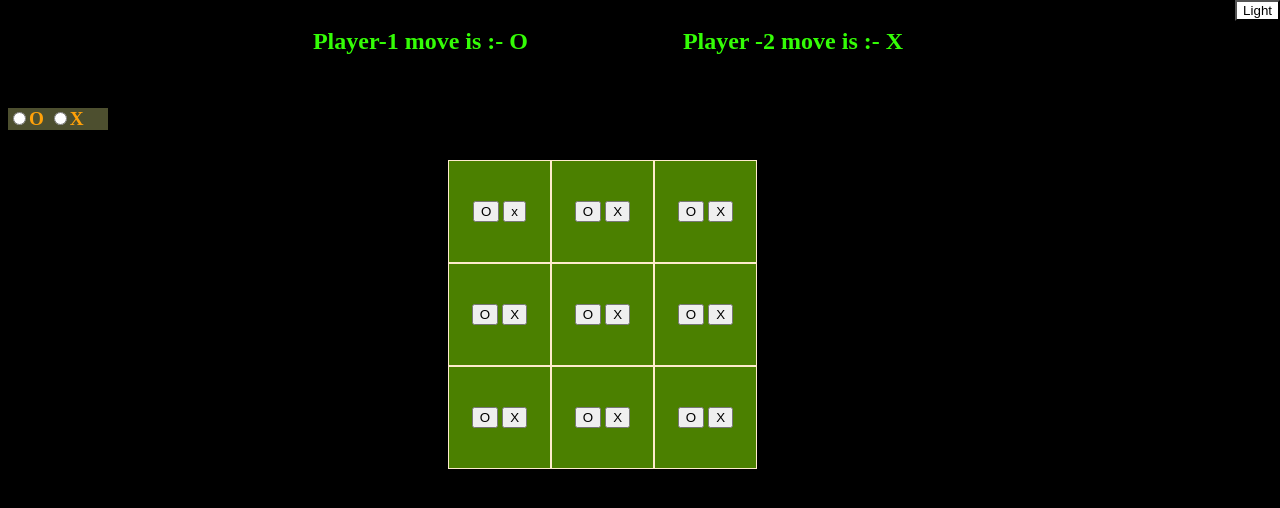
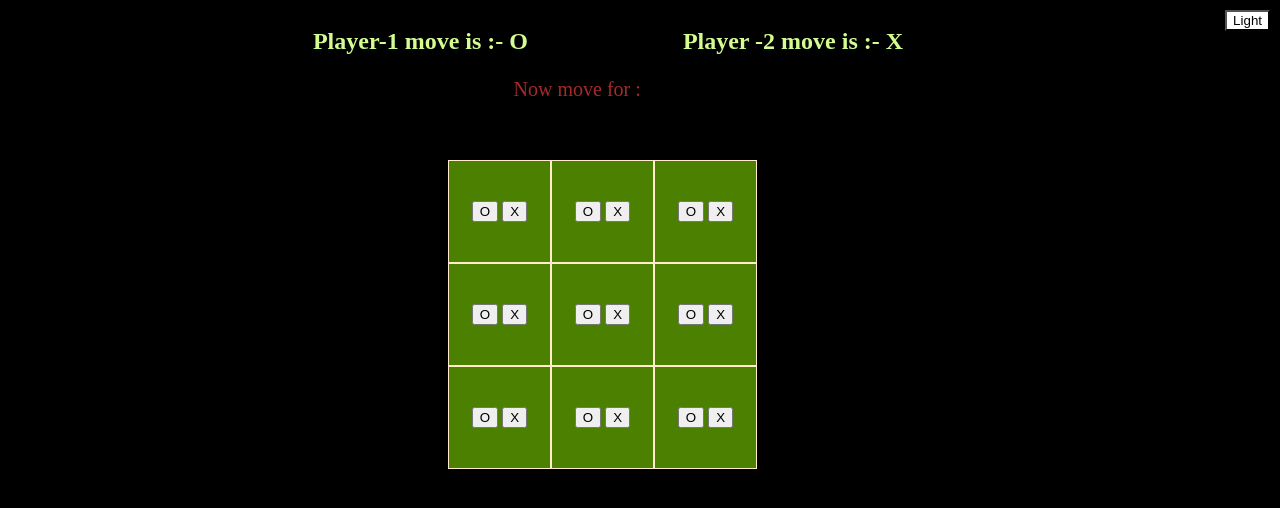
Before and after one commit to satya551/tic-tac-toe, a plain HTML site: page index.html in a window 1280 px wide. Drawn offline with Linux system fonts and the light colour scheme.

Commit message:
tell to the user whose is next move

```diff
--- a/index.html
+++ b/index.html
@@ -11,13 +11,14 @@
         <h2 class="head">Player-1 move is :- O</h2>
         <h2 class="head">Player -2 move is :- X</h2>
         </div>
-        <div class="btncon">
-        <label for="O" class="lable">
+        <div class="chance-tell">
+            <p>Now move for : </p>
+        <!-- <label for="O" class="lable">
         <input type="radio" name="token" value="1" id="choice-O">O
         </label>
         <label for="X" class="lable">
         <input type="radio" name="token" value="2" id="choice-X">X
-        </label>
+        </label> -->
         </div>
 
         <div>
@@ -26,7 +27,7 @@
        <!-- 1 cell-->
         <div class="cell" id="cell-1">
             <button class="O" id="O-1">O</button>
-            <button class="X" id="X-1">x</button>
+            <button class="X" id="X-1">X</button>
         </div>
         <!-- 2 cell-->
         <div class="cell" id="cell-2">
--- a/script.js
+++ b/script.js
@@ -2,18 +2,19 @@
 let player1,player2;
 let player1Choices=document.querySelectorAll('input[type="radio"]');
 let choiceCont=document.querySelector("#choice-con");
-player1Choices.forEach(player1Choice=>{
-    player1Choice.addEventListener("change",()=>{
+let moveTurn=document.querySelector(".chance-tell");
+// player1Choices.forEach(player1Choice=>{
+//     player1Choice.addEventListener("change",()=>{
 
-        let newpara= document.createElement("p");
-        newpara.setAttribute("class","playPara");
+//         let newpara= document.createElement("p");
+//         newpara.setAttribute("class","playPara");
 
-        newpara.innerText=`player-1 choice is:'${player1Choice.value}'`;
+//         newpara.innerText=`player-1 choice is:'${player1Choice.value}'`;
 
-        choiceCont.appendChild(newpara);
+//         choiceCont.appendChild(newpara);
 
-    });
-});
+//     });
+// });
 let gridCont=document.querySelectorAll(".grid-cont");
 let cell=document.querySelectorAll(".cell");
 let oBtn=document.querySelectorAll(".O");
@@ -97,6 +98,8 @@ for(let l=0;l<=17;l++){
             cellVaArr[cellNo].replaceChildren();
             cellVaArr[cellNo].innerText="O";
             cellVaArr[cellNo].style.color="#fb0e1aff";
+            // moveTurn.innerText=moveTurn.innerText.slice(0,-4);
+            moveTurn.innerText="Now move for : X";
 
             turn=1;
         }
@@ -105,7 +108,9 @@ for(let l=0;l<=17;l++){
             cellVaArr[cellNo].replaceChildren();
             cellVaArr[cellNo].innerText="X";
             cellVaArr[cellNo].style.color=" rgba(231, 239, 15, 1)";
+            moveTurn.innerText="Now move for : O";
             turn=0;
+
         }
     //     if(cond1 || cond2 || cond3 || cond4 || cond5 || cond6 || cond15 || cond16 ){
     //     alert("O player win the game");
@@ -151,7 +156,7 @@ mode.addEventListener("click",()=>{
      mode.innerText="Dark";
      mode.style.color="white";
      mode.style.backgroundColor="black";
-     document.querySelector("#head").style.color=" rgb(5, 74, 2)";
+     document.querySelectorAll(".head").forEach((ele)=>ele.style.color="rgba(47, 164, 218, 1)");
 
     }
     else{
@@ -161,7 +166,7 @@ mode.addEventListener("click",()=>{
      mode.innerText="Light";
      mode.style.color="black";
      mode.style.backgroundColor="white";
-     document.querySelector("#head").style.color=" rgb(18, 235, 11)";
+     document.querySelectorAll(".head").forEach((ele)=>ele.style.color = "rgba(215, 241, 15, 1)");
     }
 
 });
--- a/style.css
+++ b/style.css
@@ -52,6 +52,8 @@ body{
 } */
 #switchBtn{
     background-color: white;
+    margin-top: 10px;
+    margin-right: 10px;
     position: absolute;
     right:0;
     top:0;
@@ -70,14 +72,18 @@ input[type="radio"]{
     display: flex;
     justify-content: space-evenly;
     width: 900px;
-    height: 100px;
+    height: 50px;
     margin-left: 150px;
 
 }
 .head{
-        color: rgb(52, 253, 6);
+        color: rgb(211, 252, 145);
 }
-.btncon{
-    background-color: rgb(77, 79, 47);
-    width: 100px;
+.chance-tell{
+    color: brown;
+    justify-content: center;
+    width: 200px;
+    height: 50px;
+    margin-left: 40%;
+    font-size: 20px;
 }
```
